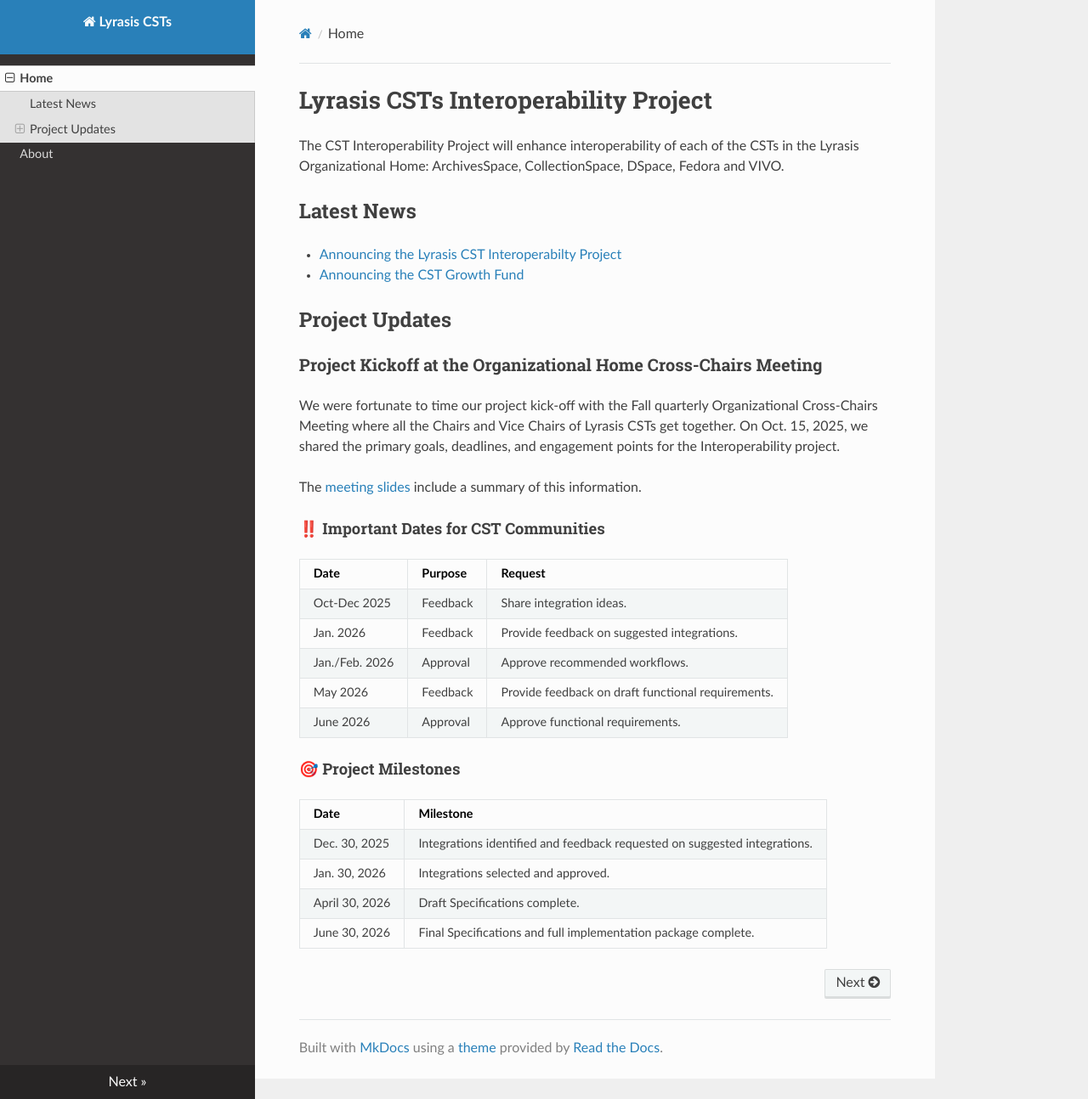
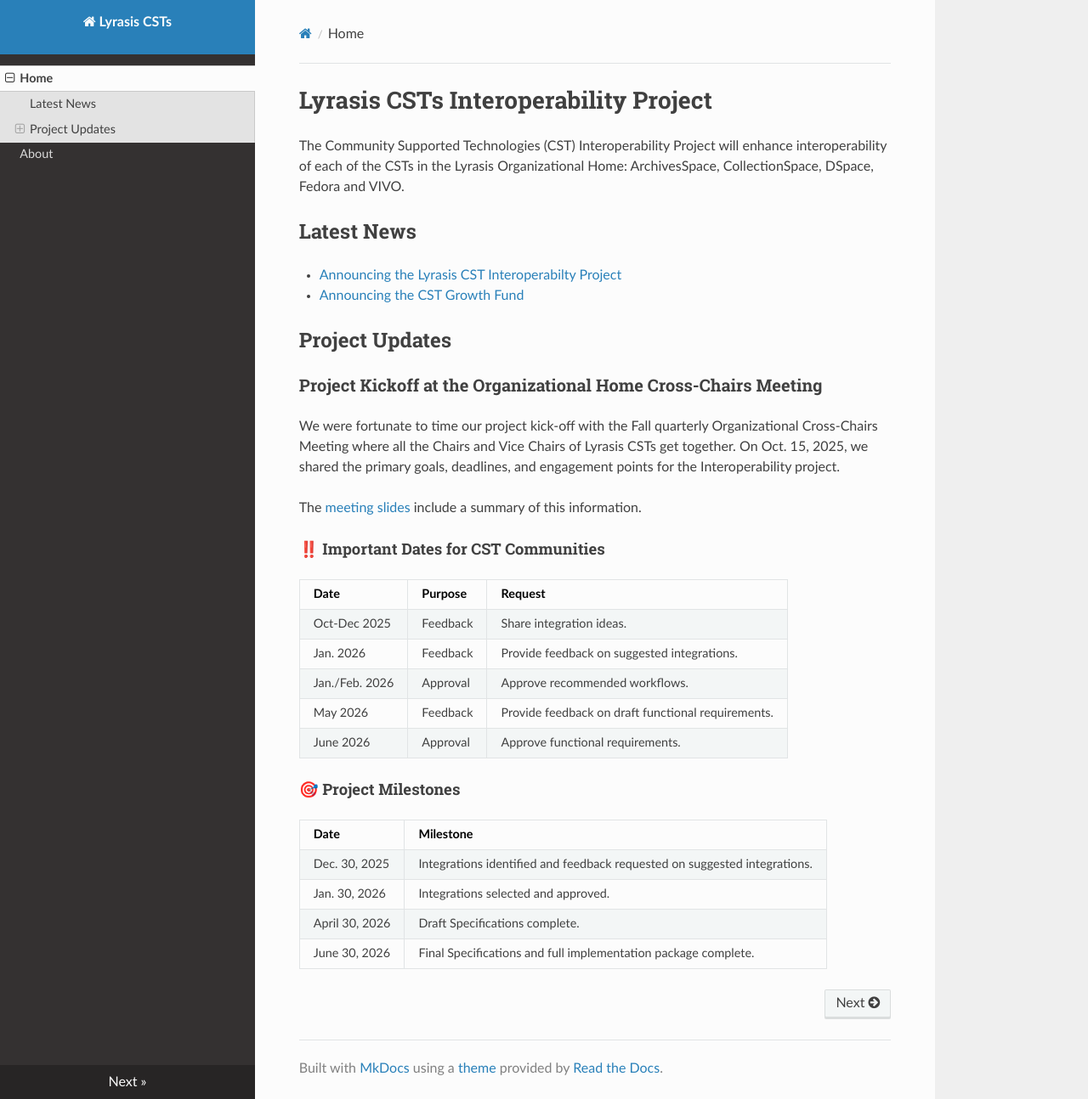
Before and after one commit to lyrasisorghome/InteroperabilityProject, an MkDocs documentation site: the page built from docs/index.md, in a window 1280 px wide and 1294 px high. Shown: the whole window at 85% size. Built offline with MkDocs 1.6.1, drawn with Linux system fonts in a browser that asks for light colours; nearby versions of some CDN libraries.

Commit message:
spell out CST

```diff
--- a/docs/index.md
+++ b/docs/index.md
@@ -1,5 +1,5 @@
 # Lyrasis CSTs Interoperability Project
-The CST Interoperability Project will enhance interoperability of each of the  CSTs in the Lyrasis Organizational Home: ArchivesSpace, CollectionSpace, DSpace, Fedora and VIVO.
+The Community Supported Technologies (CST) Interoperability Project will enhance interoperability of each of the  CSTs in the Lyrasis Organizational Home: ArchivesSpace, CollectionSpace, DSpace, Fedora and VIVO.
 
 ## Latest News
 - [Announcing the Lyrasis CST Interoperabilty Project](https://lyrasis.org/lyrasis-now/)
```
